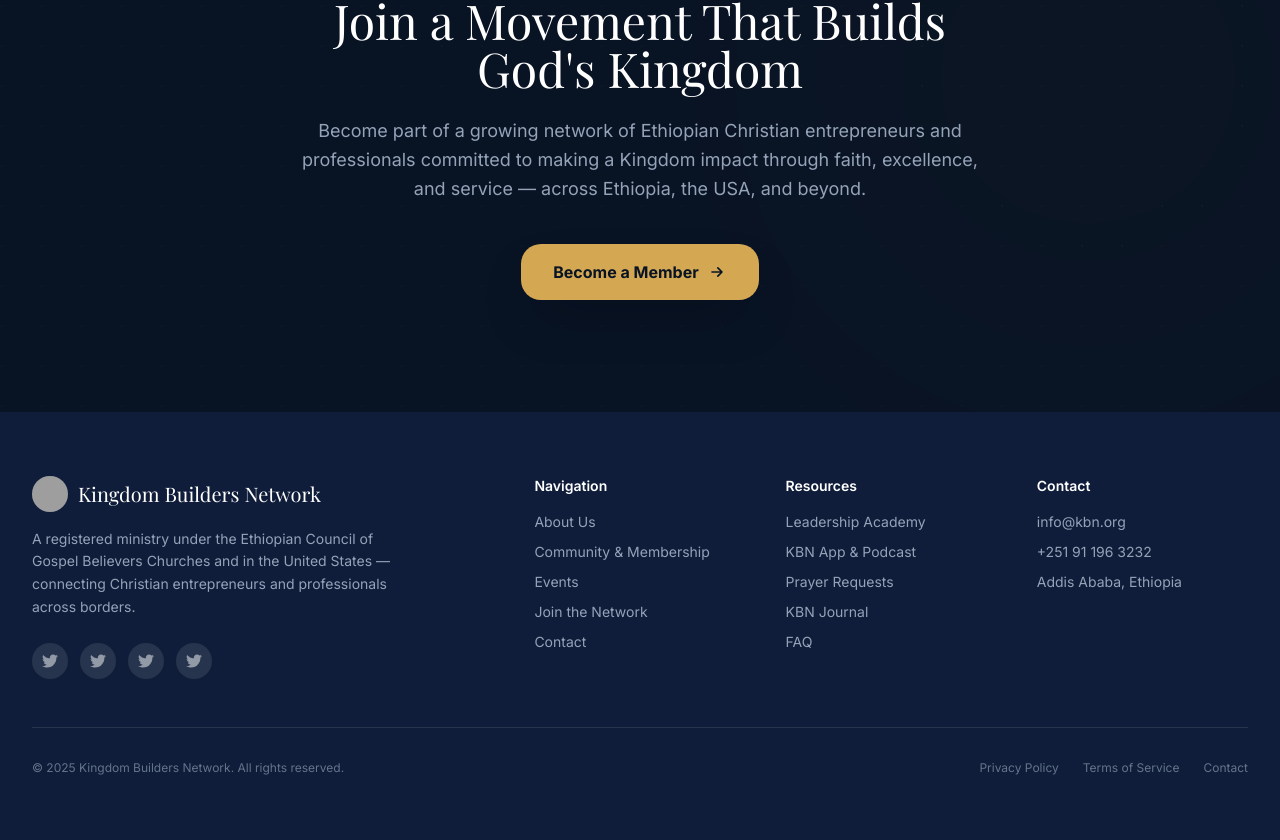
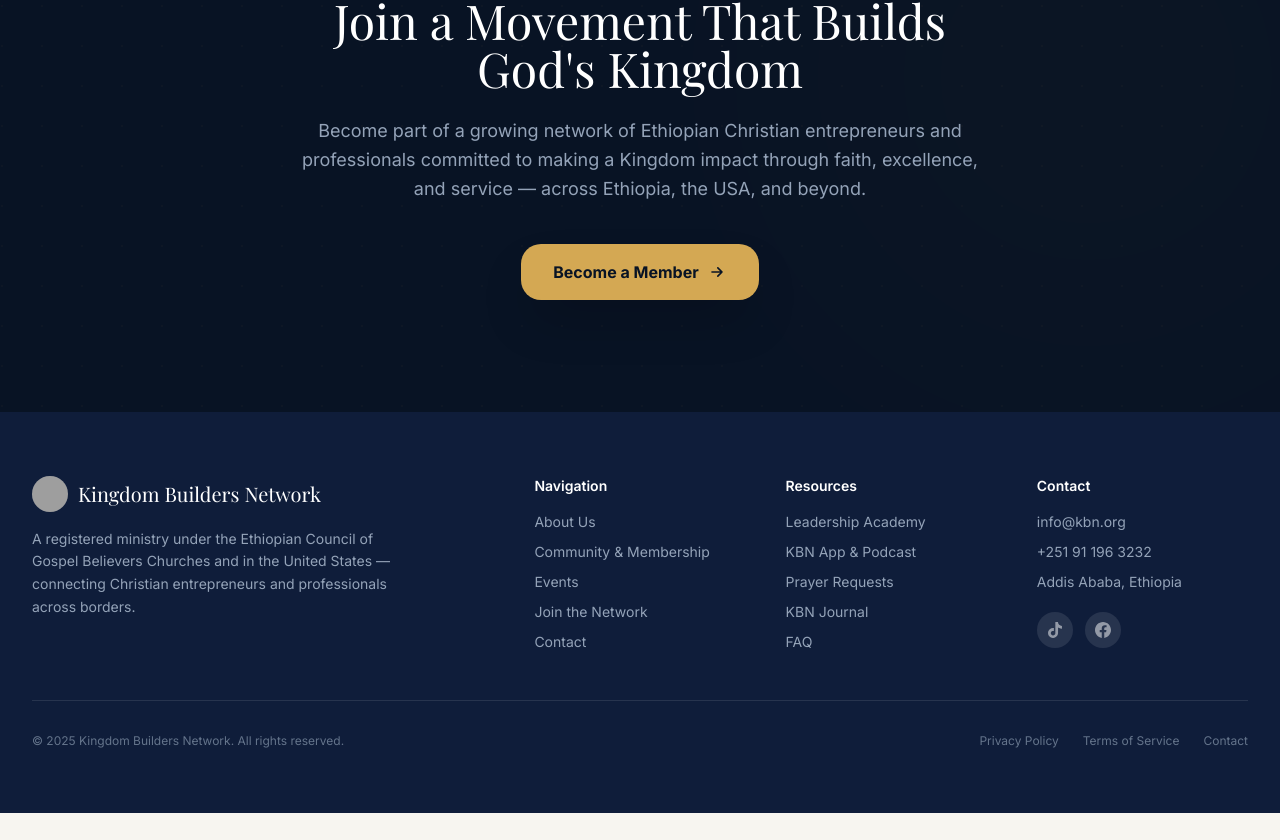
Before and after one commit to zeruFili/builders, a React (Vite) app: page / in a window 1280 px wide. Shown: the part 7803-8643 px from the top of the page. After the commit the page ends 8616 px from the top, so only its background shows below. Built offline with nearby package versions, Linux system fonts and the light colour scheme; grey boxes are pictures that could not be loaded; a web font is replaced by a local one.

Commit message:
fix: correct favicon path for Vite dev server
- Update favicon reference from /builders/favicon.jpg to /favicon.jpg
- Ensure the favicon loads correctly from the public directory in dev mode
- Align favicon path with Vite's public asset serving behavior

```diff
--- a/index.html
+++ b/index.html
@@ -3,7 +3,7 @@
   <head>
     <meta charset="UTF-8" />
     <meta name="viewport" content="width=device-width, initial-scale=1.0" />
-    <link rel="icon" type="image/jpeg" href="/builders/favicon.jpg" />
+    <link rel="icon" type="image/jpeg" href="/favicon.jpg" />
     <title>Kingdom Builders Network</title>
   </head>
   <body>
--- a/src/App.tsx
+++ b/src/App.tsx
@@ -542,13 +542,7 @@
                 <span className="font-serif text-xl">Kingdom Builders Network</span>
               </div>
               <p className="text-sm text-[#94A3B8] leading-relaxed mb-6 max-w-sm">A registered ministry under the Ethiopian Council of Gospel Believers Churches and in the United States — connecting Christian entrepreneurs and professionals across borders.</p>
-              <div className="flex items-center gap-3">
-                {['Twitter', 'LinkedIn', 'Instagram', 'YouTube'].map(s => (
-                  <a key={s} href="#" className="w-9 h-9 rounded-xl bg-white/10 flex items-center justify-center text-white/50 hover:bg-[var(--accent)]/20 hover:text-[var(--accent)] transition-all">
-                    <svg className="w-4 h-4" fill="currentColor" viewBox="0 0 24 24"><path d="M24 4.557c-.883.392-1.832.656-2.828.775 1.017-.609 1.798-1.574 2.165-2.724-.951.564-2.005.974-3.127 1.195-.897-.957-2.178-1.555-3.594-1.555-3.179 0-5.515 2.966-4.797 6.045-4.091-.205-7.719-2.165-10.148-5.144-1.29 2.213-.669 5.108 1.523 6.574-.806-.026-1.566-.247-2.229-.616-.054 2.281 1.581 4.415 3.949 4.89-.693.188-1.452.232-2.224.084.626 1.956 2.444 3.379 4.6 3.419-2.07 1.623-4.678 2.348-7.29 2.04 2.179 1.397 4.768 2.212 7.548 2.212 9.142 0 14.307-7.721 13.995-14.646.962-.695 1.797-1.562 2.457-2.549z"/></svg>
-                  </a>
-                ))}
-              </div>
+
             </div>
             <div className="mt-8 sm:mt-0">
               <h4 className="font-semibold text-white text-sm mb-4">Navigation</h4>
@@ -573,6 +567,14 @@
                 <p>+251 91 196 3232</p>
                 <p>Addis Ababa, Ethiopia</p>
               </div>
+              <div className="flex items-center gap-3 mt-5">
+                <a href="https://www.tiktok.com/@kbn_ethiopia?is_from_webapp=1&sender_device=pc" target="_blank" rel="noopener noreferrer" className="w-9 h-9 rounded-xl bg-white/10 flex items-center justify-center text-white/50 hover:bg-[var(--accent)]/20 hover:text-[var(--accent)] transition-all" aria-label="TikTok">
+                  <svg className="w-4 h-4" fill="currentColor" viewBox="0 0 24 24"><path d="M12.525.02c1.31-.02 2.61-.01 3.91-.02.08 1.53.63 3.09 1.75 4.17 1.12 1.11 2.7 1.62 4.24 1.79v4.03c-1.44-.05-2.89-.35-4.2-.97-.57-.26-1.1-.59-1.62-.93-.01 2.92.01 5.84-.02 8.75-.08 1.4-.54 2.79-1.35 3.94-1.31 1.92-3.58 3.17-5.91 3.21-1.43.08-2.86-.31-4.08-1.03-2.02-1.19-3.44-3.37-3.65-5.71-.02-.5-.03-1-.01-1.49.18-1.9 1.12-3.72 2.58-4.96 1.66-1.44 3.98-2.13 6.15-1.72.02 1.48-.04 2.96-.04 4.44-.99-.32-2.15-.23-3.02.37-.63.41-1.11 1.04-1.36 1.75-.21.51-.15 1.07-.14 1.61.24 1.64 1.82 3.02 3.5 2.87 1.12-.01 2.19-.66 2.77-1.61.19-.33.4-.67.41-1.06.1-1.79.06-3.57.07-5.36.01-4.03-.01-8.05.02-12.07z"/></svg>
+                </a>
+                <a href="https://www.tiktok.com/link/v2?aid=1988&lang=en&scene=bio_url&target=https%3A%2F%2Fwww.facebook.com%2Fshare%2F17VqXsVbz6%2F%3Fmibextid%3DwwXIfr" target="_blank" rel="noopener noreferrer" className="w-9 h-9 rounded-xl bg-white/10 flex items-center justify-center text-white/50 hover:bg-[var(--accent)]/20 hover:text-[var(--accent)] transition-all" aria-label="Facebook">
+                  <svg className="w-4 h-4" fill="currentColor" viewBox="0 0 24 24"><path d="M24 12.073c0-6.627-5.373-12-12-12s-12 5.373-12 12c0 5.99 4.388 10.954 10.125 11.854v-8.385H7.078v-3.47h3.047V9.43c0-3.007 1.792-4.669 4.533-4.669 1.312 0 2.686.235 2.686.235v2.953H15.83c-1.491 0-1.956.925-1.956 1.874v2.25h3.328l-.532 3.47h-2.796v8.385C19.612 23.027 24 18.062 24 12.073z"/></svg>
+                </a>
+              </div>
             </div>
           </div>
           <div className="border-t border-white/10 mt-12 pt-8 flex flex-col sm:flex-row items-center justify-between gap-4">
```
